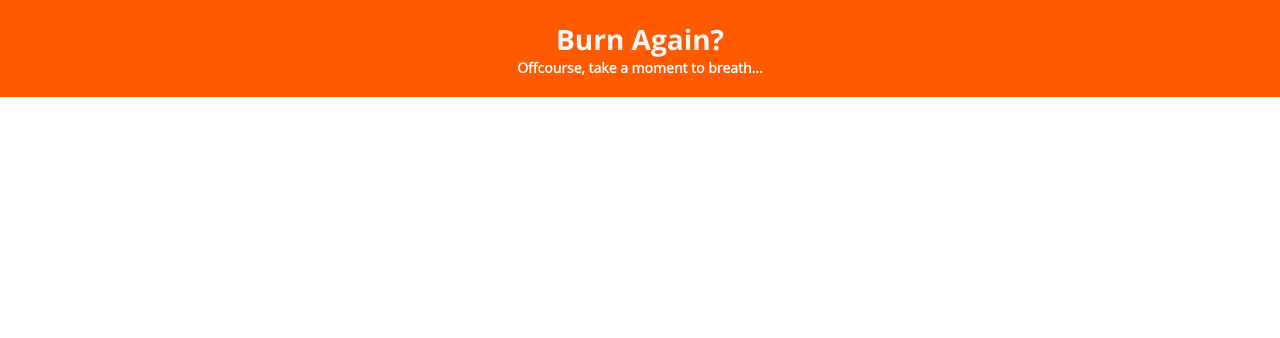
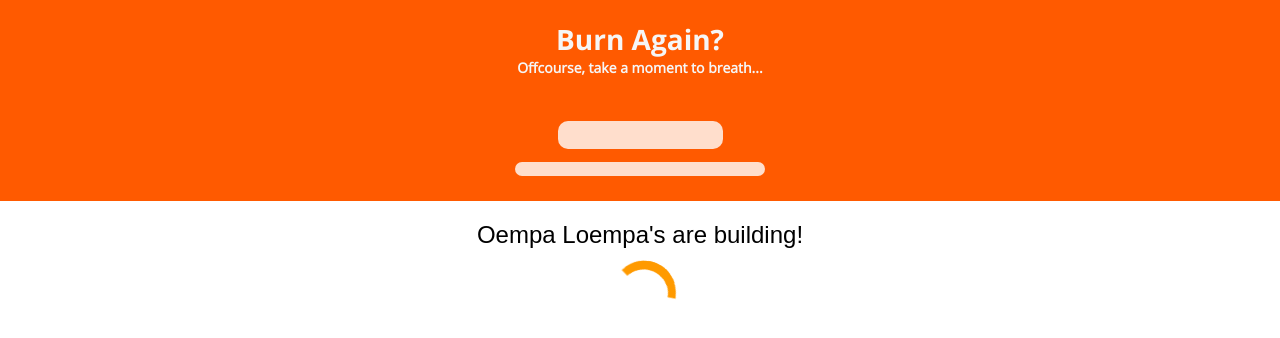
Before and after one commit to Cisss/burn-again, a React (Create React App) app: page /loading in a window 1280 px wide. Shown: the top 338 px of the page. Built offline with nearby package versions, Linux system fonts and the light colour scheme.

Commit message:
suspense

```diff
--- a/src/App/App.jsx
+++ b/src/App/App.jsx
@@ -1,19 +1,25 @@
+import React, {lazy, Suspense, } from "react";
+
 import Header from "../Header/Header";
 import { Routes, Route } from "react-router-dom";
-import Question from "../Question/Question";
-import ResultYes from "../ResultTrue/ResultTrue";
-import ResultNo from "../ResultFalse/ResultFalse";
+import Loading from "../Loading/Loading";;
+
+const Question = lazy(() => import("../Question/Question"));
+const ResultYes = lazy(() => import("../ResultTrue/ResultTrue"));
+const ResultNo = lazy(() => import("../ResultFalse/ResultFalse"));
 
 const App = () => {
     return (
-        <>
+        <Suspense fallback={<Loading />}>
             <Header />
             <Routes>
                 <Route path="/" element={<Question />}></Route>
                 <Route path="/result-yes" element={<ResultYes />}></Route>
                 <Route path="/result-no" element={<ResultNo />}></Route>
+                <Route path="/loading" element={<Loading />}></Route>
+
             </Routes>
-        </>
+        </Suspense>
     )
 };
 
--- a/src/Header/Header.module.css
+++ b/src/Header/Header.module.css
@@ -1,12 +1,10 @@
 .header {
     width: 100%;
-    height: 100%;
-    max-height: 100px;
+    height: 97px;
     padding: 20px;
     text-align: center;
     color: #f6f6f6;
     background-color: #ff5a00;
-    transition: max-height .8s ease-out;
 }
 
 .title {
--- /dev/null
+++ b/src/Loading/Loader.module.css
@@ -0,0 +1,78 @@
+.header {
+    width: 100%;
+    padding: 20px;
+    text-align: center;
+    color: #f6f6f6;
+    background-color: #ff5a00;
+}
+
+.title {
+    display: block;
+    width: 165px;
+    height: 28px;
+    margin: 0 auto;
+    border-radius: 10px;
+    background-color: #fff;
+    opacity: .8;
+    margin-bottom: 10px;
+    margin-top: 4px;
+}
+
+.subtitle {
+    display: inline-block;
+    height: 14px;
+    width: 250px;
+    border-radius: 10px;
+    background-color: #fff;
+    opacity: .8;
+}
+
+.building {
+    display: block;
+    margin: 0 auto;
+    font-family: Arial, Helvetica, sans-serif;
+    font-weight: 200;
+    font-size: 24px;
+}
+
+/* loading animation */
+.loadingAnimation {
+    display: inline-block;
+    position: relative;
+    width: 80px;
+    height: 80px;
+  }
+
+  .loadingAnimation div {
+    box-sizing: border-box;
+    display: block;
+    position: absolute;
+    width: 64px;
+    height: 64px;
+    margin: 12px;
+    border: 8px solid #ff9a00;
+    border-radius: 50%;
+    animation: loadingAnimation 1.8s cubic-bezier(0.5, 0, 0.5, 1) infinite;
+    border-color: #ff9a00 transparent transparent transparent;
+  }
+
+  .loadingAnimation div:nth-child(1) {
+    animation-delay: -0.45s;
+  }
+
+  .loadingAnimation div:nth-child(2) {
+    animation-delay: -0.3s;
+  }
+
+  .loadingAnimation div:nth-child(3) {
+    animation-delay: -0.15s;
+  }
+
+  @keyframes loadingAnimation {
+    0% {
+      transform: rotate(0deg);
+    }
+    100% {
+      transform: rotate(360deg);
+    }
+  }
--- /dev/null
+++ b/src/Loading/Loading.jsx
@@ -0,0 +1,18 @@
+import styling from "./Loader.module.css";
+const Loader = () => {
+    return (
+        <>
+            <header id="header" className={styling.header}>
+                <span className={styling.title}>
+                </span>
+                <span className={styling.subtitle}></span>
+            </header>
+            <section className="content">
+                <h1 className={styling.building}>Oempa Loempa's are building!</h1>
+                <div className={styling.loadingAnimation}><div></div><div></div><div></div><div></div></div>
+            </section>
+        </>
+    )
+}
+
+export default Loader;
```
